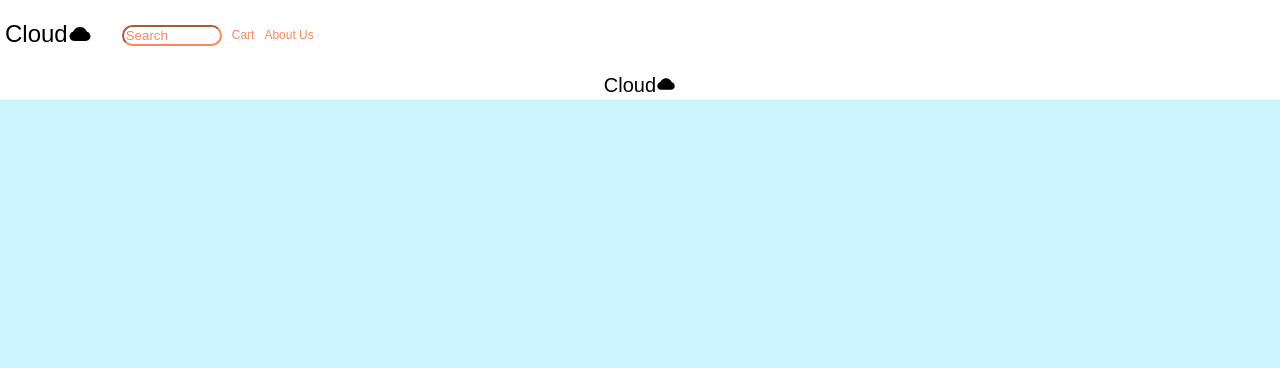
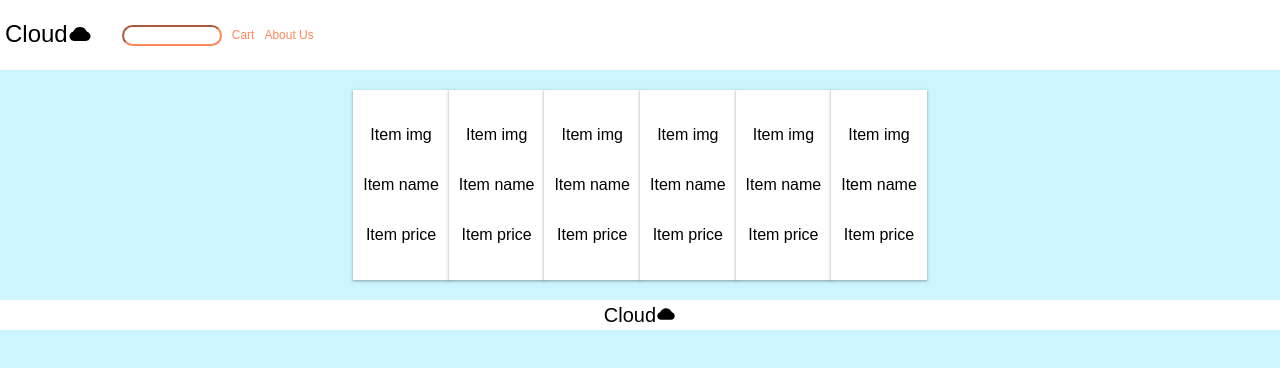
Before and after one commit to JordyPena/cloud, a React (Create React App) app: page /results in a window 1280 px wide. Shown: the top 368 px of the page. Built offline with nearby package versions, Linux system fonts and the light colour scheme.

Commit message:
Results.js component created and styled

```diff
--- a/src/App.js
+++ b/src/App.js
@@ -4,7 +4,7 @@ import Footer from './Footer/Footer';
 import { Route } from 'react-router-dom';
 import Cart from './Cart/Cart';
 import About from './About/About';
-
+import Results from './Results/Results';
 function App() {
   return (
     <>
@@ -26,6 +26,12 @@ function App() {
       path='/about'
       component={About}
     />
+
+    <Route
+      exact
+      path='/results'
+      component={Results}
+    />
     <Footer/>
     </>
   );
--- /dev/null
+++ b/src/Results/Results.css
@@ -0,0 +1,15 @@
+.results-wrapper {
+  display: flex;
+  flex-wrap: wrap;
+  justify-content: center;
+  padding: 20px 5px;
+}
+
+.results-content {
+  display: flex;
+  flex-direction: column;
+  align-items: center;
+  padding: 20px 10px 20px 10px;
+  background-color: white;
+  box-shadow: rgba(60, 64, 67, 0.3) 0px 1px 2px 0px, rgba(60, 64, 67, 0.15) 0px 1px 3px 1px;
+}
--- /dev/null
+++ b/src/Results/Results.js
@@ -0,0 +1,41 @@
+import '../Results/Results.css';
+
+const Results = () => {
+
+  return (
+      <section className='results-wrapper'>
+        <div className='results-content'>
+          <p>Item img</p>
+          <p>Item name</p>
+          <p>Item price</p>
+        </div>
+        <div className='results-content'>
+          <p>Item img</p>
+          <p>Item name</p>
+          <p>Item price</p>
+        </div>
+        <div className='results-content'>
+          <p>Item img</p>
+          <p>Item name</p>
+          <p>Item price</p>
+        </div>
+        <div className='results-content'>
+          <p>Item img</p>
+          <p>Item name</p>
+          <p>Item price</p>
+        </div>
+        <div className='results-content'>
+          <p>Item img</p>
+          <p>Item name</p>
+          <p>Item price</p>
+        </div>
+        <div className='results-content'>
+          <p>Item img</p>
+          <p>Item name</p>
+          <p>Item price</p>
+        </div>
+      </section>
+  )
+}
+
+export default Results;
--- a/src/Searchbar/Searchbar.js
+++ b/src/Searchbar/Searchbar.js
@@ -1,13 +1,25 @@
 import '../Searchbar/Searchbar.css';
+import { useHistory } from 'react-router-dom';
+import { useState } from 'react';
 const Searchbar = () => {
+  const history = useHistory();
+  const [userInput, setUserInput] = useState('');
 
+  const searchSubmitted = (e) => {
+    e.preventDefault();
+  }
+
+  const inputChange = (e) => {
+   setUserInput(e.target.value)
+  }
   return (
-    <form className='form-searchbar'>
+    <form className='form-searchbar' onSubmit={(e) => searchSubmitted()}>
       <input
         className='form-searchbar-input'
         type='text'
-        value='Search'
-        onChange='placeholder'
+        value={userInput}
+        name='searchBar'
+        onChange={(e) => inputChange(e)}
       />
     </form>
   )
```
